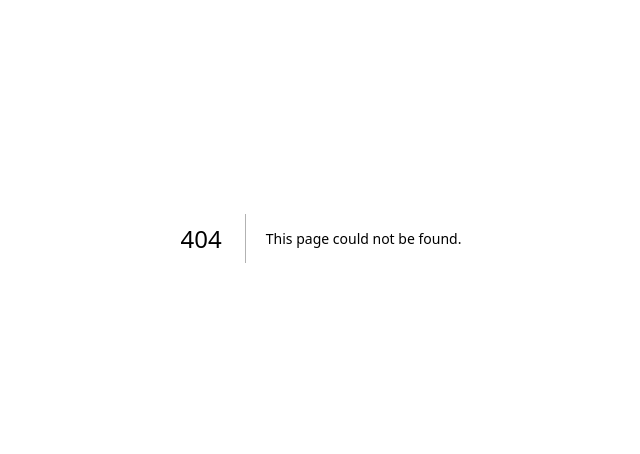
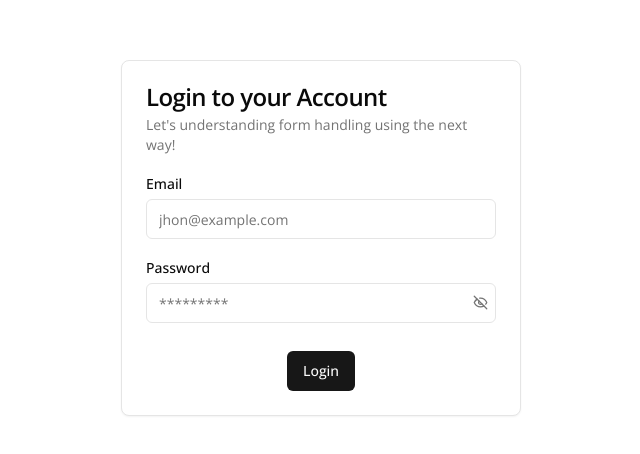
Before and after one commit to MahendraDani/next-form-handling, a Next.js app: page /login in a window 1280 px wide. Before the commit this address had no page. Shown: the part 162-616 px from the top of the page, without its empty margins (319-959 px from the left). Built offline with nearby package versions, Linux system fonts and the light colour scheme.

Commit message:
feat: login form implementation using next way with loading states,toasts and error states

```diff
--- /dev/null
+++ b/app/login/actions/action.ts
@@ -0,0 +1,84 @@
+"use server";
+
+import { database } from "@/lib/services";
+import { ZCreateAccountSchema } from "@/lib/zod";
+import { cookies } from "next/headers";
+
+export type TActionErrorType =
+  | "validationError:email"
+  | "validationError:password"
+  | "databaseError"
+  | "internalError"
+  | null;
+
+export interface IPrevStateLoginAction {
+  message: string;
+  isError: boolean;
+  errorType: TActionErrorType;
+}
+
+export const loginAction = async (
+  prevState: IPrevStateLoginAction,
+  formData: FormData
+): Promise<IPrevStateLoginAction> => {
+  try {
+    const emailRaw = formData.get("email");
+    const passwordRaw = formData.get("password");
+
+    const parsed = ZCreateAccountSchema.safeParse({
+      email: emailRaw,
+      password: passwordRaw,
+    });
+
+    if (!parsed.success) {
+      return {
+        message: parsed.error.errors[0].message,
+        isError: true,
+        errorType:
+          parsed.error.errors[0].path[0] === "email"
+            ? "validationError:email"
+            : "validationError:password",
+      };
+    }
+
+    const { account } = await database.accounts.getByEmail({
+      email: parsed.data.email,
+    });
+
+    if (!account) {
+      return {
+        message: "Account with provided not found, please signup!",
+        isError: true,
+        errorType: "databaseError",
+      };
+    }
+
+    if (account.password !== parsed.data.password) {
+      return {
+        message: "Incorrect password",
+        isError: true,
+        errorType: "databaseError",
+      };
+    }
+    // if account exists set cookie login : true
+    cookies().set("__test-login", "yes");
+    return {
+      message: "Login successful",
+      isError: false,
+      errorType: null,
+    };
+  } catch (error) {
+    return {
+      message: "something went wrong",
+      isError: true,
+      errorType: "internalError",
+    };
+  }
+};
+
+/*
+Prev state =>
+message : string // To be displayed in toast
+isError : boolean // to get the context if there is error or not
+errorType : "zodError" | "databaseError" | "internalError" to conditionaly show error message based on error type
+*/
--- /dev/null
+++ b/app/login/components/form.tsx
@@ -0,0 +1,117 @@
+"use client";
+import { Input } from "@/components/ui/input";
+import {
+  Card,
+  CardContent,
+  CardDescription,
+  CardFooter,
+  CardHeader,
+  CardTitle,
+} from "@/components/ui/card";
+import { Button } from "@/components/ui/button";
+import { Label } from "@/components/ui/label";
+import { useEffect, useState } from "react";
+import { EyeIcon, EyeOffIcon } from "lucide-react";
+import { useFormState, useFormStatus } from "react-dom";
+import { IPrevStateLoginAction, loginAction } from "../actions/action";
+import { Spinner } from "@/components/spinner";
+import { toast } from "sonner";
+
+export const LoginForm = () => {
+  const initState: IPrevStateLoginAction = {
+    message: "",
+    isError: false,
+    errorType: null,
+  };
+
+  const [state, formAction] = useFormState(loginAction, initState);
+  return (
+    <Card className="font-opensans max-w-[25rem]">
+      <CardHeader className="-mb-2">
+        <CardTitle>Login to your Account</CardTitle>
+        <CardDescription>
+          {"Let's understanding form handling using the next way!"}
+        </CardDescription>
+      </CardHeader>
+      <CardContent>
+        <form action={formAction}>
+          <FormFields state={state} />
+        </form>
+      </CardContent>
+    </Card>
+  );
+};
+
+function FormFields({ state }: { state: IPrevStateLoginAction }) {
+  const { pending } = useFormStatus();
+  const [showPassword, setShowPassword] = useState(false);
+
+  const showErrorToast = () => {
+    state.errorType === "databaseError" || state.errorType === "internalError"
+      ? toast.error(state.message)
+      : null;
+  };
+
+  const showSuccessToast = () => {
+    console.log(state.message);
+    state.message.length > 0 ? toast.success(state.message) : null;
+  };
+  useEffect(() => {
+    state.isError ? showErrorToast() : showSuccessToast();
+  }, [state]);
+  return (
+    <>
+      <fieldset className="space-y-4" disabled={pending}>
+        <div className="space-y-1">
+          <Label>Email</Label>
+          <Input name="email" placeholder="jhon@example.com" />
+          {state.isError && state.errorType === "validationError:email" && (
+            <ErrorMessage message={state.message} />
+          )}
+        </div>
+
+        <div className="space-y-1 relative">
+          <Label>Password</Label>
+          <Input
+            name="password"
+            type={showPassword ? "text" : "password"}
+            placeholder="*********"
+          />
+          {showPassword ? (
+            <EyeIcon
+              size={"15px"}
+              className="absolute top-[2.25rem] right-2 z-10 cursor-pointer text-muted-foreground text-sm"
+              onClick={() => {
+                setShowPassword(false);
+              }}
+            />
+          ) : (
+            <EyeOffIcon
+              size={"15px"}
+              className="absolute top-[2.25rem] right-2 z-10 cursor-pointer text-muted-foreground text-sm"
+              onClick={() => {
+                setShowPassword(true);
+              }}
+            />
+          )}
+          {state.isError && state.errorType === "validationError:password" && (
+            <ErrorMessage message={state.message} />
+          )}
+        </div>
+      </fieldset>
+      <div className="mt-4 w-full flex justify-center items-center">
+        <Button
+          type="submit"
+          className="mt-3 flex justify-center items-center gap-2"
+        >
+          {pending && <Spinner />}
+          <span>Login</span>
+        </Button>
+      </div>
+    </>
+  );
+}
+
+function ErrorMessage({ message }: { message: string }) {
+  return <p className="mt-1 text-sm font-medium text-destructive">{message}</p>;
+}
--- /dev/null
+++ b/app/login/page.tsx
@@ -0,0 +1,9 @@
+import { LoginForm } from "./components/form";
+
+export default async function LoginPage() {
+  return (
+    <main className="w-full h-screen flex justify-center items-center">
+      <LoginForm />
+    </main>
+  );
+}
```
